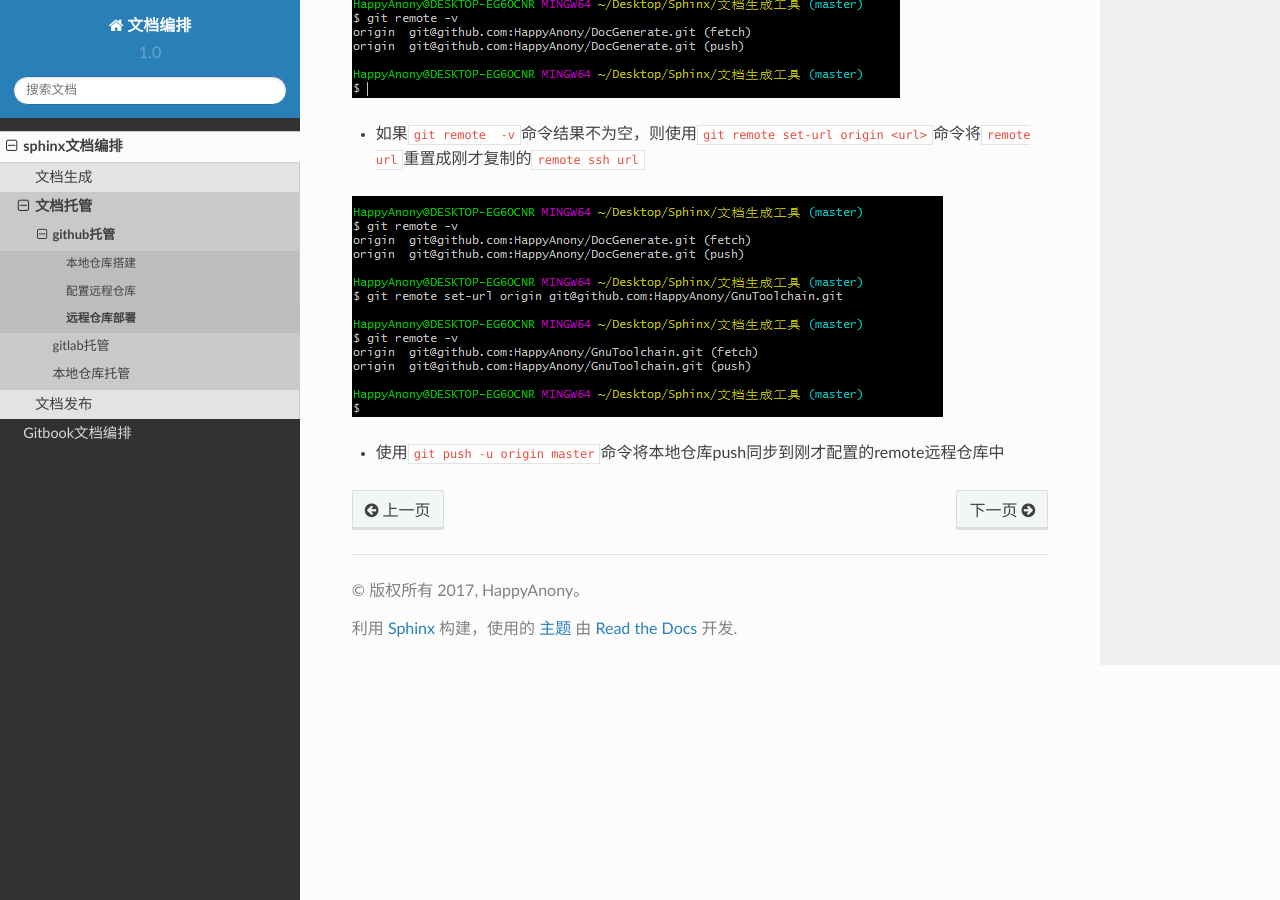
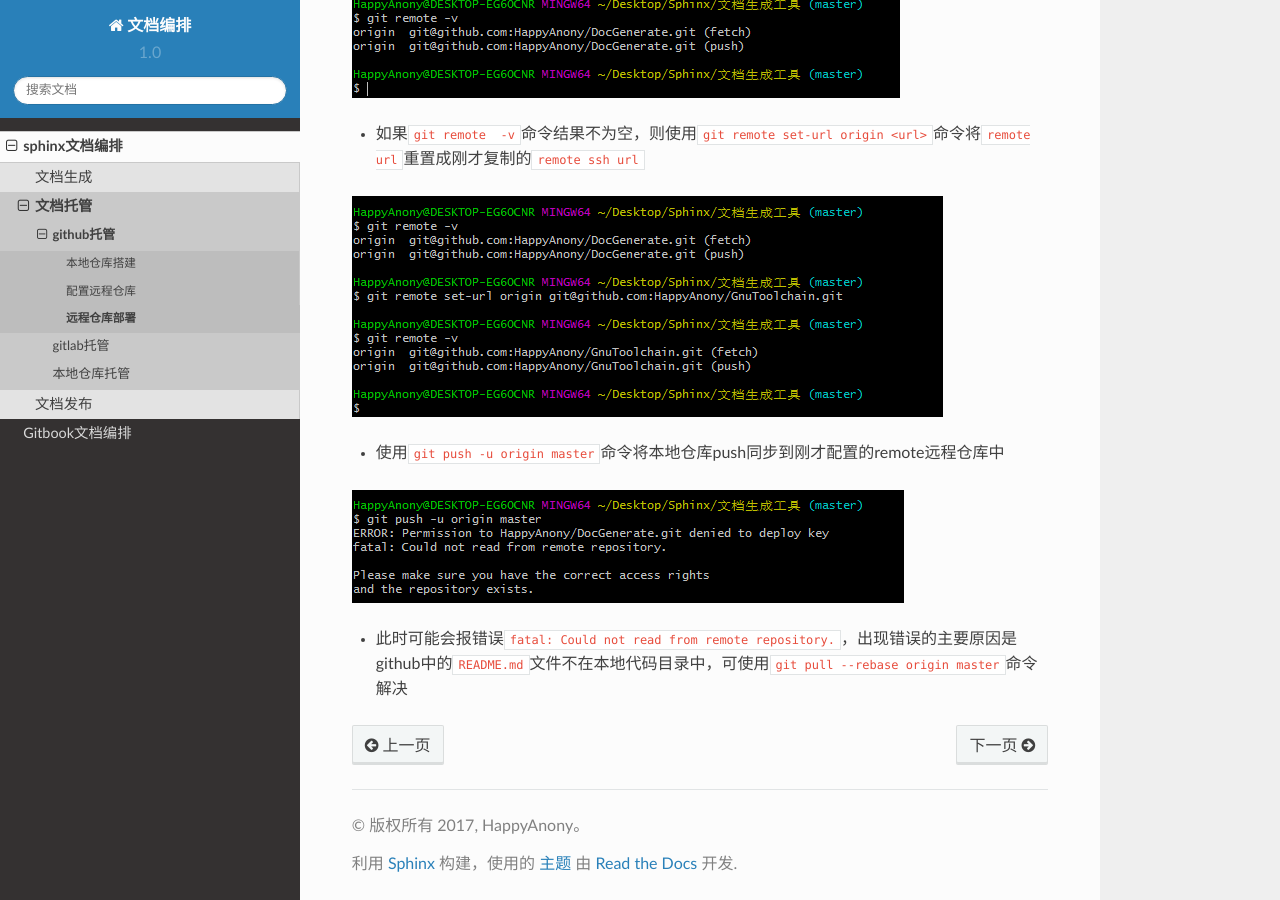
Before and after one commit to HappyAnony/DocGenerate, a Sphinx documentation site: the page built from source/sphinx/2-collocation/1-github/3-DeployRemote.rst, in a window 1280 px wide and 900 px high, scrolled down 896 px. Built offline with Sphinx 7.4.7 and the Read the Docs theme 2.0.0, drawn with Linux system fonts in a browser that asks for light colours.

Commit message:
新添加

```diff
--- a/source/sphinx/2-collocation/1-github/3-DeployRemote.rst
+++ b/source/sphinx/2-collocation/1-github/3-DeployRemote.rst
@@ -23,3 +23,7 @@
 .. figure:: ../images/1-github/25.png
 
 - 使用\ ``git push -u origin master``\ 命令将本地仓库push同步到刚才配置的remote远程仓库中
+
+.. figure:: ../images/1-github/26.png
+
+- 此时可能会报错误\ ``fatal: Could not read from remote repository.``\ ，出现错误的主要原因是github中的\ ``README.md``\ 文件不在本地代码目录中，可使用\ ``git pull --rebase origin master``\ 命令解决
```
Also changed, not shown: source/sphinx/2-collocation/images/1-github/26.png (added).
